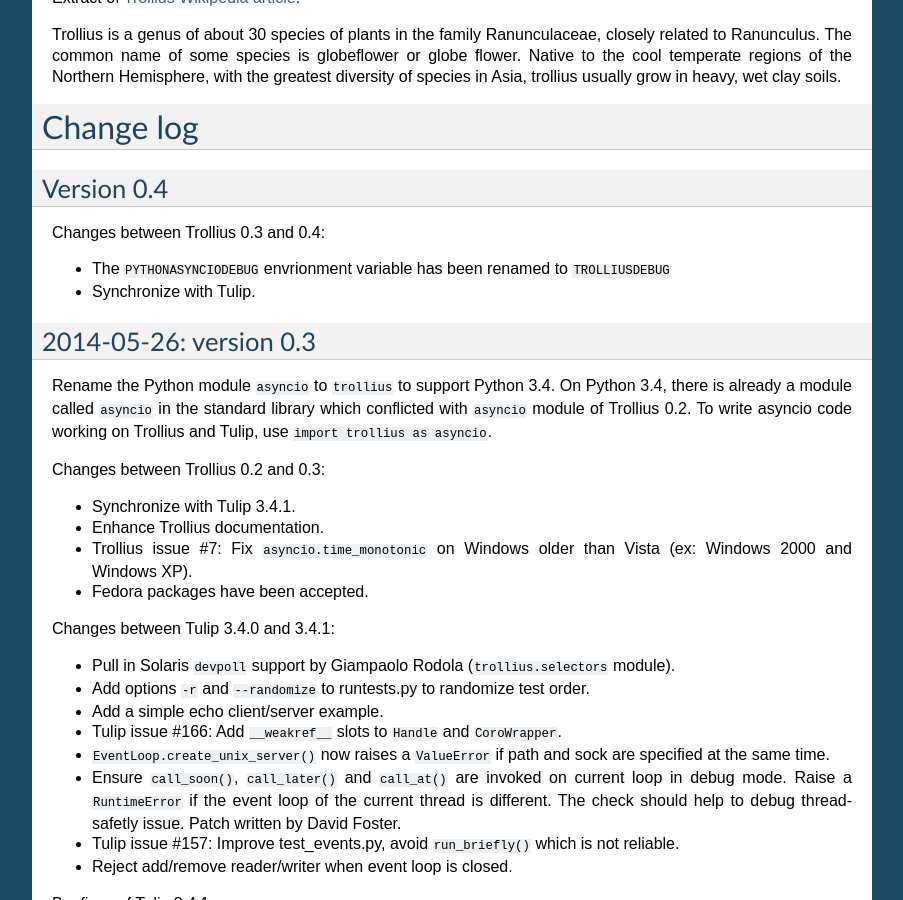
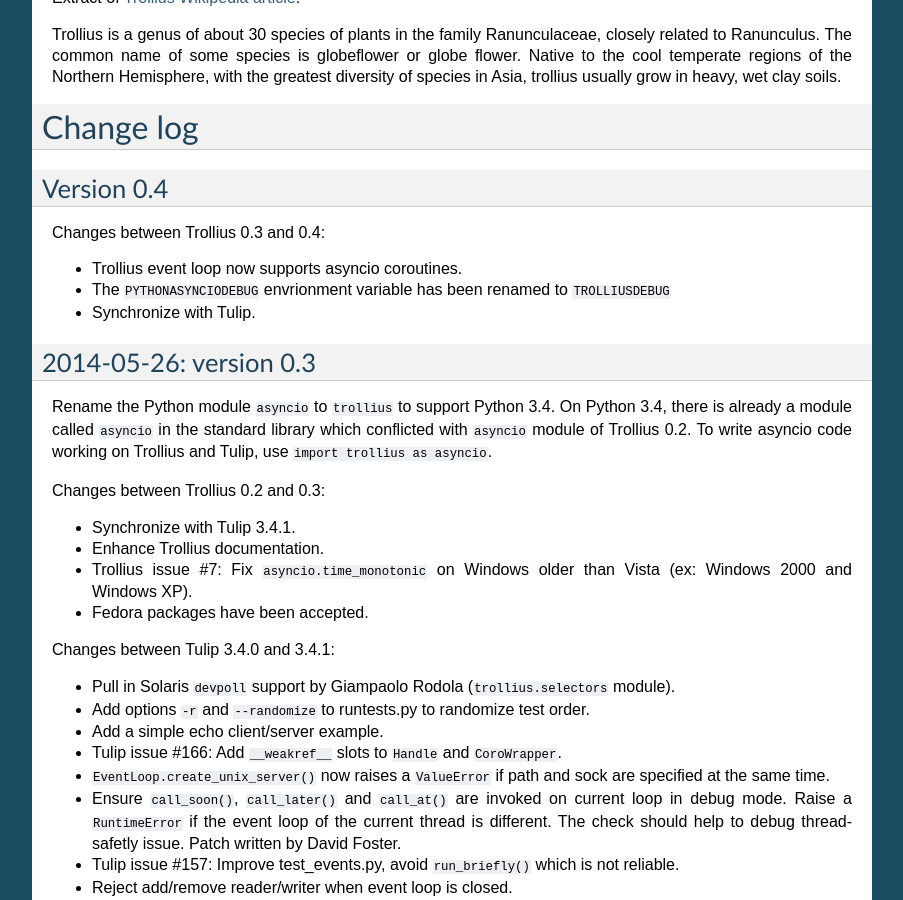
Before and after one commit to openstack-archive/deb-python-trollius, a Sphinx documentation site: the page built from doc/index.rst, in a window 1280 px wide and 900 px high, scrolled down 5818 px. Shown: the whole window, without its empty margins (198-1101 px from the left). Built offline with Sphinx 7.4.7, drawn with Linux system fonts in a browser that asks for light colours.

Commit message:
changelog: support asyncio coroutines

```diff
--- a/doc/index.rst
+++ b/doc/index.rst
@@ -385,6 +385,7 @@ Version 0.4
 
 Changes between Trollius 0.3 and 0.4:
 
+* Trollius event loop now supports asyncio coroutines.
 * The ``PYTHONASYNCIODEBUG`` envrionment variable has been renamed to
   ``TROLLIUSDEBUG``
 * Synchronize with Tulip.
```
